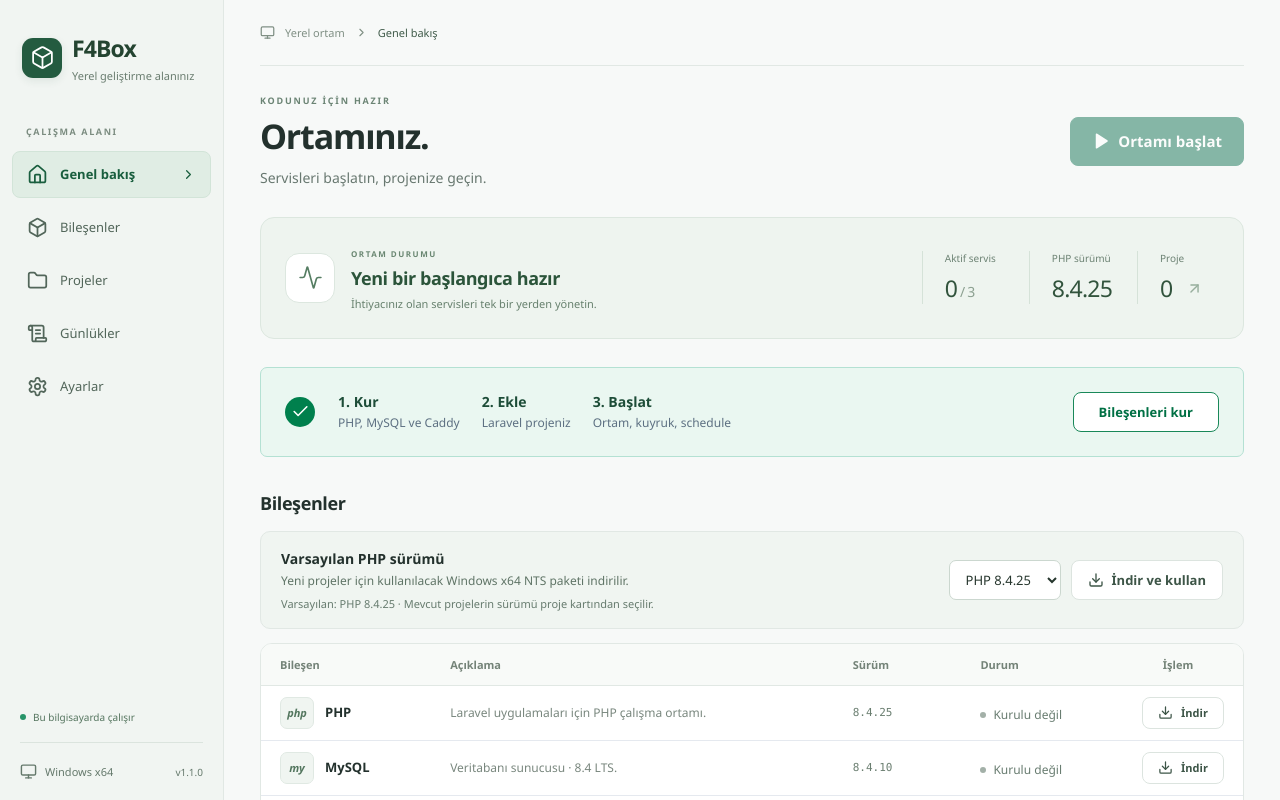
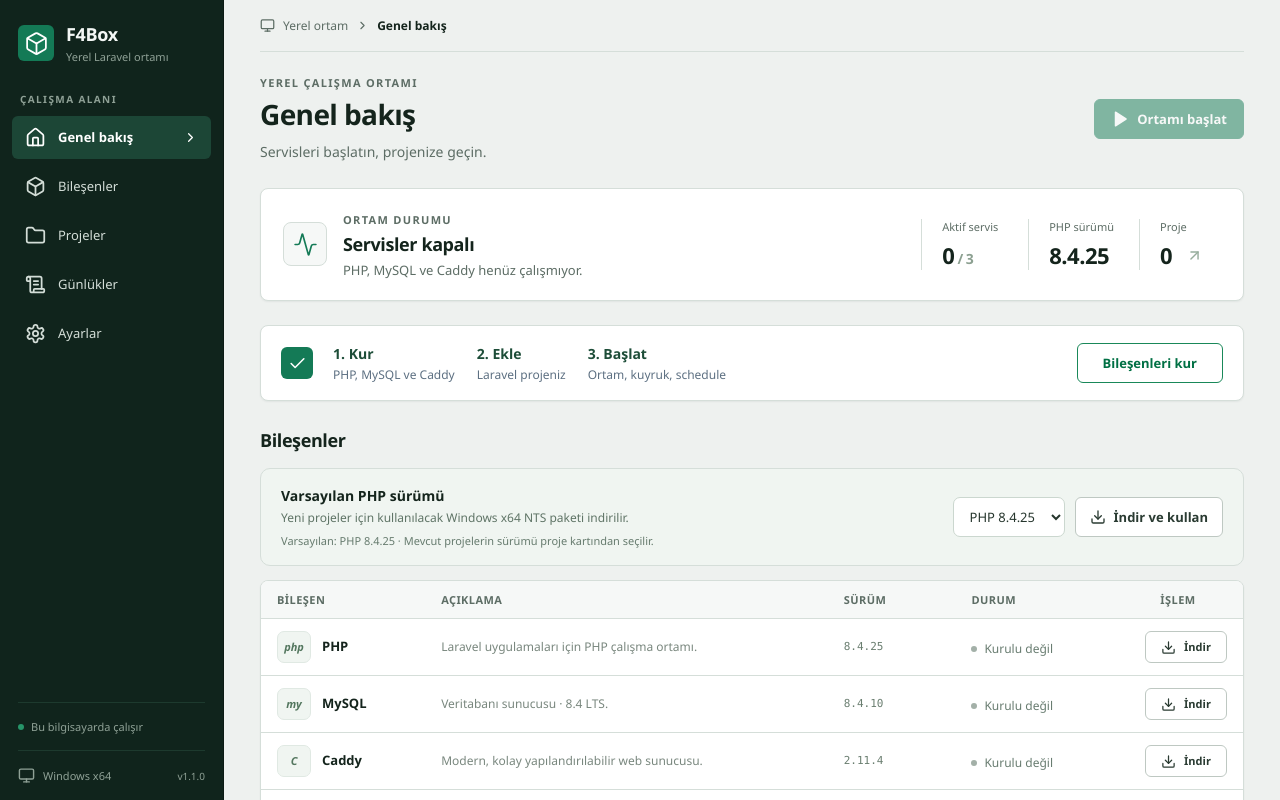
Before and after one commit to beyazitkolemen/serverbond-windows, a React (Vite) app: page / in a window 1280 px wide. Shown: the top 800 px of the page. Built offline with nearby package versions, Linux system fonts and the light colour scheme.

Commit message:
Adopt a corporate product surface for the desktop UI.
Introduce a tokenized palette, dark sidebar, quieter page titles, and
consistent cards so the workspace reads as an operations console.

Co-authored-by: Beyazıt Kölemen <bkolemen@gmail.com>

```diff
--- a/index.html
+++ b/index.html
@@ -3,7 +3,7 @@
   <head>
     <meta charset="UTF-8" />
     <meta name="viewport" content="width=device-width, initial-scale=1.0" />
-    <meta name="theme-color" content="#f1f5f2" />
+    <meta name="theme-color" content="#10241c" />
     <title>F4Box · Laravel geliştirme ortamı</title>
     <link rel="icon" type="image/svg+xml" href="/favicon.svg" />
   </head>
--- a/src/App.tsx
+++ b/src/App.tsx
@@ -22,14 +22,14 @@ import EnvironmentSummary from "./components/EnvironmentSummary";
 import { checkForAppUpdate, type UpdateInfo } from "./updates";
 
 const headings: Record<Page, [string, string]> = {
-  overview: ["Ortamınız.", "Servisleri başlatın, projenize geçin."],
-  packages: ["Bileşenler.", "PHP, MySQL ve web sunucusunu kurun veya onarın."],
+  overview: ["Genel bakış", "Servisleri başlatın, projenize geçin."],
+  packages: ["Bileşenler", "PHP, MySQL ve web sunucusunu kurun veya onarın."],
   projects: [
-    "Projeler.",
+    "Projeler",
     "Laravel ekleyin; PHP, kuyruk ve zamanlamayı karttan yönetin.",
   ],
-  logs: ["Günlükler.", "Kurulum, proje ve servis kayıtları."],
-  settings: ["Ayarlar.", "Portlar, PHP, Windows tercihleri ve güncellemeler."],
+  logs: ["Günlükler", "Kurulum, proje ve servis kayıtları."],
+  settings: ["Ayarlar", "Portlar, PHP, Windows tercihleri ve güncellemeler."],
 };
 
 export default function App() {
@@ -243,11 +243,7 @@ export default function App() {
       </div>
       <header className="page-header">
         <div>
-          <p className="eyebrow">
-            {page === "overview"
-              ? "KODUNUZ İÇİN HAZIR"
-              : "F4BOX / ÇALIŞMA ALANI"}
-          </p>
+          <p className="eyebrow">Yerel çalışma ortamı</p>
           <h1>{headings[page][0]}</h1>
           <p>{headings[page][1]}</p>
         </div>
--- a/src/components/EnvironmentSummary.tsx
+++ b/src/components/EnvironmentSummary.tsx
@@ -11,10 +11,10 @@ export default function EnvironmentSummary({ state }: { state: Snapshot }) {
   const status = issue
     ? "Ortamı kontrol edin"
     : ready
-      ? "Ortamınız çalışıyor"
+      ? "Ortam çalışıyor"
       : active
         ? "Servisler kısmen açık"
-        : "Yeni bir başlangıca hazır";
+        : "Servisler kapalı";
   return (
     <section
       className={`environment-summary ${ready && !issue ? "is-running" : ""}`}
@@ -32,7 +32,7 @@ export default function EnvironmentSummary({ state }: { state: Snapshot }) {
               ? "Bileşenlerdeki uyarıları inceleyin."
               : ready
                 ? "PHP, MySQL ve web sunucusu bağlantıya hazır."
-                : "İhtiyacınız olan servisleri tek bir yerden yönetin."}
+                : "PHP, MySQL ve Caddy henüz çalışmıyor."}
           </p>
         </div>
       </div>
--- a/src/components/Shell.tsx
+++ b/src/components/Shell.tsx
@@ -47,7 +47,7 @@ export function Shell({
           </div>
           <div className="brand-copy">
             <span>F4Box</span>
-            <p>Yerel geliştirme alanınız</p>
+            <p>Yerel Laravel ortamı</p>
           </div>
         </div>
         <p className="nav-caption">ÇALIŞMA ALANI</p>
--- a/src/styles.css
+++ b/src/styles.css
@@ -1,18 +1,38 @@
 :root {
   font-family: "Segoe UI Variable", "Segoe UI", system-ui, sans-serif;
-  color: #23312d;
-  background: #f7f9f8;
+  color: var(--ink);
+  background: var(--canvas);
   font-synthesis: none;
   text-rendering: optimizeLegibility;
   -webkit-font-smoothing: antialiased;
   font-weight: 400;
   font-size: 14px;
-  --accent: #157557;
-  --accent-dark: #105a43;
-  --muted: #687870;
-  --border: #e1e8e4;
-  --sidebar: #f1f5f2;
-  --radius: 10px;
+  --ink: #14241c;
+  --ink-soft: #2a3b32;
+  --muted: #5d6d65;
+  --faint: #7b8b83;
+  --canvas: #eef1ef;
+  --surface: #ffffff;
+  --surface-2: #f6f8f7;
+  --sidebar: #10241c;
+  --sidebar-text: #d3ddd7;
+  --sidebar-muted: #8fa196;
+  --sidebar-hover: #18352a;
+  --sidebar-active: #1c4636;
+  --accent: #147a56;
+  --accent-dark: #0e5d41;
+  --accent-soft: #e7f4ee;
+  --border: #d5ded9;
+  --border-strong: #bec8c2;
+  --danger: #b42318;
+  --danger-soft: #fef3f2;
+  --warning: #b54708;
+  --warning-soft: #fffaeb;
+  --success: #067647;
+  --radius: 8px;
+  --radius-sm: 6px;
+  --shadow-sm: 0 1px 2px rgb(16 36 28 / 6%);
+  --shadow-md: 0 10px 28px rgb(16 36 28 / 10%);
 }
 * {
   box-sizing: border-box;
@@ -40,7 +60,7 @@ input {
 button:focus-visible,
 input:focus-visible,
 pre:focus-visible {
-  outline: 2px solid #008653;
+  outline: 2px solid var(--accent);
 }
 button {
   transition:
@@ -72,14 +92,14 @@ button {
 input {
   min-width: 0;
   width: 100%;
-  border: 1px solid #cbd3dd;
-  border-radius: 6px;
-  padding: 11px 12px;
-  background: #fff;
-  color: #152029;
+  border: 1px solid var(--border-strong);
+  border-radius: var(--radius-sm);
+  padding: 10px 12px;
+  background: var(--surface);
+  color: var(--ink);
 }
 input:disabled {
-  background: #f5f7f9;
+  background: var(--surface-2);
 }
 label {
   display: block;
@@ -108,8 +128,8 @@ small {
   min-width: 224px;
   max-width: 224px;
   background: var(--sidebar);
-  color: #4c6055;
-  border-right: 1px solid var(--border);
+  color: var(--sidebar-text);
+  border-right: 1px solid #0b1a14;
   position: fixed;
   inset: 0 auto 0 0;
   display: flex;
@@ -117,22 +137,22 @@ small {
   z-index: 10;
 }
 .brand {
-  padding: 32px 22px 42px;
-  display: flex;
-  align-items: center;
-  gap: 10px;
+  padding: 22px 18px 28px;
+  display: flex;
+  align-items: center;
+  gap: 12px;
 }
 .brand > span {
-  font-size: 34px;
-  letter-spacing: -1px;
+  font-size: 20px;
+  letter-spacing: -0.4px;
   font-weight: 700;
-  color: #f5f7fa;
+  color: #f4f8f6;
   line-height: 1.15;
 }
 .brand p {
   font-size: 11px;
-  color: #6a7d70;
-  margin-top: 4px;
+  color: var(--sidebar-muted);
+  margin-top: 3px;
   white-space: nowrap;
 }
 .sidebar nav {
@@ -146,35 +166,35 @@ small {
   display: flex;
   gap: 12px;
   align-items: center;
-  padding: 12px 14px;
+  padding: 10px 12px;
   border: 1px solid transparent;
   background: transparent;
-  border-radius: 8px;
-  color: #52665a;
+  border-radius: var(--radius-sm);
+  color: var(--sidebar-text);
   text-align: left;
   font-size: 13px;
-  min-height: 44px;
+  min-height: 40px;
 }
 .nav-item:hover {
-  background: #e8eeea;
-  color: #183f2e;
+  background: var(--sidebar-hover);
+  color: #f3f8f5;
 }
 .nav-item.selected {
-  background: #e0ede4;
-  color: #195e3e;
-  border-color: #d2e4d8;
-  font-weight: 650;
+  background: var(--sidebar-active);
+  color: #fff;
+  border-color: transparent;
+  font-weight: 600;
 }
 .sidebar-footer {
-  margin: 0 20px;
-  padding: 20px 0;
-  border-top: 1px solid #dbe4de;
+  margin: 0 18px;
+  padding: 16px 0;
+  border-top: 1px solid #1d3a2e;
   display: flex;
   align-items: center;
   gap: 8px;
   white-space: nowrap;
   font-size: 11px;
-  color: #65796c;
+  color: var(--sidebar-muted);
 }
 .sidebar-footer i {
   height: 15px;
@@ -207,8 +227,8 @@ main {
 footer {
   border-top: 1px solid var(--border);
   background: transparent;
-  padding: 14px 36px;
-  color: #708177;
+  padding: 12px 36px;
+  color: var(--faint);
   font-size: 11px;
   text-align: right;
 }
@@ -216,14 +236,14 @@ footer {
   display: flex;
   align-items: center;
   justify-content: space-between;
-  gap: 25px;
-  margin: 28px 0;
+  gap: 24px;
+  margin: 22px 0 24px;
 }
 .page-header h1 {
-  font-size: 34px;
+  font-size: 28px;
   font-weight: 650;
-  line-height: 1.18;
-  letter-spacing: -1.2px;
+  line-height: 1.2;
+  letter-spacing: -0.6px;
   text-wrap: balance;
 }
 .page-header p {
@@ -237,13 +257,13 @@ footer {
   align-items: center;
   justify-content: center;
   gap: 8px;
-  border-radius: 8px;
+  border-radius: var(--radius-sm);
   border: 1px solid transparent;
-  padding: 11px 16px;
+  padding: 9px 14px;
   font-size: 13px;
   font-weight: 600;
   white-space: nowrap;
-  min-height: 40px;
+  min-height: 36px;
   text-decoration: none;
 }
 .button.primary {
@@ -256,26 +276,26 @@ footer {
   border-color: var(--accent-dark);
 }
 .button.secondary {
-  background: #fff;
-  border-color: #dce4df;
-  color: #3d5547;
+  background: var(--surface);
+  border-color: var(--border-strong);
+  color: var(--ink-soft);
 }
 .button.secondary:hover:not(:disabled) {
-  background: #f4f7f8;
-  border-color: #9caeb4;
+  background: var(--surface-2);
+  border-color: var(--border-strong);
 }
 .button.small {
-  font-size: 13px;
-  padding: 8px 14px;
-  min-height: 36px;
+  font-size: 12px;
+  padding: 6px 12px;
+  min-height: 32px;
 }
 .environment-button {
-  min-height: 49px;
-  padding: 13px 21px;
-  font-size: 15px;
+  min-height: 40px;
+  padding: 10px 16px;
+  font-size: 13px;
 }
 .button.danger-button {
-  background: #b33b3b;
+  background: var(--danger);
   color: white;
 }
 .icon-button {
@@ -302,19 +322,20 @@ footer {
 .setup-banner {
   display: flex;
   align-items: center;
-  gap: 23px;
-  padding: 19px 24px;
-  border: 1px solid #b4e1d3;
-  background: #eaf7f1;
-  border-radius: 7px;
-  margin-bottom: 31px;
-  min-height: 90px;
+  gap: 20px;
+  padding: 16px 20px;
+  border: 1px solid var(--border);
+  background: var(--surface);
+  border-radius: var(--radius);
+  box-shadow: var(--shadow-sm);
+  margin-bottom: 24px;
+  min-height: 76px;
 }
 .setup-icon {
-  width: 30px;
-  height: 30px;
-  border-radius: 50%;
-  background: #00804d;
+  width: 32px;
+  height: 32px;
+  border-radius: var(--radius-sm);
+  background: var(--accent);
   display: flex;
   align-items: center;
   justify-content: center;
@@ -352,8 +373,8 @@ footer {
   color: #5d7082;
 }
 .update-banner {
-  background: #eef4fb;
-  border-color: #c5d6ea;
+  background: var(--surface);
+  border-color: #c5d0e0;
 }
 .update-notes pre {
   margin: 12px 0 0;
@@ -439,9 +460,10 @@ section:last-child {
 }
 .table-wrap {
   border: 1px solid var(--border);
-  border-radius: 12px;
+  border-radius: var(--radius);
   overflow: auto;
-  background: #fff;
+  background: var(--surface);
+  box-shadow: var(--shadow-sm);
 }
 table {
   width: 100%;
@@ -451,16 +473,18 @@ table {
   font-size: 14px;
 }
 th {
-  font-weight: 600;
+  font-weight: 650;
   font-size: 11px;
-  background: #f8faf8;
-  color: #748378;
-  padding: 13px 19px;
+  letter-spacing: 0.04em;
+  text-transform: uppercase;
+  background: var(--surface-2);
+  color: var(--muted);
+  padding: 11px 16px;
   border-bottom: 1px solid var(--border);
 }
 td {
-  padding: 11px 19px;
-  border-bottom: 1px solid #e5e9ef;
+  padding: 12px 16px;
+  border-bottom: 1px solid var(--border);
   line-height: 1.5;
 }
 tbody tr:last-child td {
@@ -487,11 +511,11 @@ td:first-child {
   font-size: 12px;
 }
 .service-status.running {
-  color: #18704c;
-  background: #eff7f1;
-  border: 1px solid #dbeee0;
-  border-radius: 5px;
-  padding: 4px 8px;
+  color: var(--success);
+  background: var(--accent-soft);
+  border: 1px solid #c5dfd2;
+  border-radius: 999px;
+  padding: 3px 8px;
 }
 .status-dot {
   display: inline-block;
@@ -524,19 +548,19 @@ td:first-child {
   font-size: 13px;
 }
 .empty-state {
-  border: 1px dashed #cbd9d0;
-  border-radius: 12px;
+  border: 1px dashed var(--border-strong);
+  border-radius: var(--radius);
   min-height: 116px;
   display: flex;
   align-items: center;
   gap: 22px;
   padding: 24px 28px;
   text-align: left;
-  color: #7c9685;
-  background: #f3f7f4;
+  color: var(--muted);
+  background: var(--surface);
 }
 .empty-state h3 {
-  color: #344e3e;
+  color: var(--ink);
   margin: 0 0 6px;
   font-size: 15px;
 }
@@ -548,10 +572,10 @@ td:first-child {
 .console {
   font-family: "Cascadia Code", "Consolas", monospace;
   font-variant-numeric: tabular-nums;
-  background: #edf2ee;
-  color: #4a6353;
-  border: 1px solid #dde6df;
-  border-radius: 10px;
+  background: #f3f6f4;
+  color: var(--ink-soft);
+  border: 1px solid var(--border);
+  border-radius: var(--radius);
   white-space: pre-wrap;
   overflow-wrap: anywhere;
   overflow: auto;
@@ -603,13 +627,13 @@ td:first-child {
   display: flex;
   align-items: center;
   gap: 12px;
-  background: #edf7f2;
-  border: 1px solid #b9decb;
-  color: #276447;
-  border-radius: 7px;
-  padding: 11px 15px;
-  margin-bottom: 22px;
-  font-size: 14px;
+  background: var(--accent-soft);
+  border: 1px solid #c5dfd2;
+  color: #185339;
+  border-radius: var(--radius);
+  padding: 10px 14px;
+  margin-bottom: 20px;
+  font-size: 13px;
   line-height: 1.5;
   overflow-wrap: anywhere;
 }
@@ -617,9 +641,9 @@ td:first-child {
   flex: 1;
 }
 .notice.error {
-  background: #fff2f0;
-  border-color: #efc8c3;
-  color: #9b3c34;
+  background: var(--danger-soft);
+  border-color: #f0c8c4;
+  color: var(--danger);
 }
 .notice .icon-button {
   color: inherit;
@@ -633,9 +657,10 @@ td:first-child {
 }
 .project-list {
   border: 1px solid var(--border);
-  border-radius: 12px;
-  background: #fff;
+  border-radius: var(--radius);
+  background: var(--surface);
   overflow: hidden;
+  box-shadow: var(--shadow-sm);
 }
 .project-row {
   display: grid;
@@ -689,11 +714,12 @@ td:first-child {
 }
 .modal {
   width: min(540px, calc(100vw - 32px));
-  border: 1px solid #d7dee6;
-  border-radius: 12px;
-  padding: 27px;
-  box-shadow: 0 24px 90px #0b141633;
-  color: #17212b;
+  border: 1px solid var(--border);
+  border-radius: var(--radius);
+  padding: 24px;
+  box-shadow: var(--shadow-md);
+  color: var(--ink);
+  background: var(--surface);
 }
 .modal::backdrop {
   background: #101a2866;
@@ -764,11 +790,12 @@ td:first-child {
   max-width: 1060px;
 }
 .settings-section {
-  padding: 24px;
+  padding: 22px 24px;
   border: 1px solid var(--border);
-  border-radius: 12px;
-  background: #fff;
-  margin: 20px 0;
+  border-radius: var(--radius);
+  background: var(--surface);
+  margin: 16px 0;
+  box-shadow: var(--shadow-sm);
 }
 .settings-section:last-child {
   border-bottom: 1px solid var(--border);
@@ -1169,10 +1196,10 @@ td:first-child {
   display: grid;
   gap: 12px;
   margin-bottom: 2px;
-  padding: 15px 16px 16px;
-  border: 1px solid #e3eae5;
-  border-radius: 10px;
-  background: #fafcfb;
+  padding: 16px;
+  border: 1px solid var(--border);
+  border-radius: var(--radius);
+  background: var(--surface-2);
 }
 .project-jobs-panel > .section-note {
   margin-top: 0;
@@ -1190,10 +1217,10 @@ td:first-child {
 }
 .sidebar-update {
   margin-top: 12px;
-  border: 1px solid #c5d6ea;
-  background: #eef4fb;
-  color: #24527a;
-  border-radius: 8px;
+  border: 1px solid #2d5a46;
+  background: #1a3d2f;
+  color: #d7efe4;
+  border-radius: var(--radius-sm);
   padding: 8px 10px;
   font: inherit;
   font-size: 12px;
@@ -1290,9 +1317,10 @@ td:first-child {
   display: grid;
   gap: 10px;
   padding: 12px 14px 10px;
-  border: 1px solid #d7e0da;
-  border-radius: 10px;
-  background: #f4f7f5;
+  border: 1px solid var(--border);
+  border-radius: var(--radius);
+  background: var(--surface);
+  box-shadow: var(--shadow-sm);
 }
 .log-viewer.is-compact {
   padding: 10px 12px 8px;
@@ -1343,9 +1371,9 @@ td:first-child {
 .log-viewer-body {
   max-height: 320px;
   overflow: auto;
-  border: 1px solid #d5dfd8;
-  border-radius: 8px;
-  background: #eef3ef;
+  border: 1px solid var(--border);
+  border-radius: var(--radius-sm);
+  background: #f3f6f4;
 }
 .log-viewer.is-compact .log-viewer-body {
   max-height: 200px;
@@ -1377,10 +1405,10 @@ td:first-child {
   padding: 1px 14px 1px 0;
 }
 .log-viewer-lines li.is-error {
-  background: #f8eaea;
+  background: var(--danger-soft);
 }
 .log-viewer-lines li.is-warn {
-  background: #f7f1e3;
+  background: var(--warning-soft);
 }
 .log-line-no {
   color: #8a9b90;
@@ -1532,31 +1560,31 @@ td:first-child {
 .settings-tabs {
   display: flex;
   flex-wrap: wrap;
-  gap: 5px;
-  padding: 6px;
+  gap: 4px;
+  padding: 5px;
   border: 1px solid var(--border);
-  border-radius: 10px;
-  background: #edf2ee;
+  border-radius: var(--radius);
+  background: var(--surface);
   margin-bottom: 16px;
   position: sticky;
   top: 0;
   z-index: 3;
+  box-shadow: var(--shadow-sm);
 }
 .settings-tabs button {
-  padding: 9px 12px;
+  padding: 8px 12px;
   border: 1px solid transparent;
-  border-radius: 7px;
+  border-radius: var(--radius-sm);
   background: transparent;
-  color: #56645d;
+  color: var(--muted);
   cursor: pointer;
   font: inherit;
   font-size: 13px;
 }
 .settings-tabs button[aria-current] {
-  color: #20553b;
-  background: #fff;
-  border-color: #dfe8e2;
-  box-shadow: 0 2px 3px #304d3810;
+  color: var(--ink);
+  background: var(--accent-soft);
+  border-color: #c5dfd2;
   font-weight: 600;
 }
 .settings-fields {
@@ -1577,7 +1605,7 @@ td:first-child {
 .settings-fields label {
   display: block;
   font-size: 13px;
-  color: #46574c;
+  color: var(--ink-soft);
 }
 .settings-fields input:not([type="checkbox"]),
 .settings-fields select,
@@ -1585,10 +1613,10 @@ td:first-child {
   width: 100%;
   margin-top: 8px;
   padding: 10px 12px;
-  border: 1px solid #d4dfd8;
-  border-radius: 7px;
-  background: white;
-  color: #243b2d;
+  border: 1px solid var(--border-strong);
+  border-radius: var(--radius-sm);
+  background: var(--surface);
+  color: var(--ink);
   font: inherit;
 }
 .settings-fields textarea {
@@ -1632,10 +1660,11 @@ td:first-child {
   display: flex;
   gap: 10px;
   align-items: center;
-  border: 1px solid #dbe5de;
-  border-radius: 12px;
-  padding: 16px 20px;
-  background: #fff;
+  border: 1px solid var(--border);
+  border-radius: var(--radius);
+  padding: 12px 16px;
+  background: var(--surface);
+  box-shadow: var(--shadow-sm);
   position: sticky;
   bottom: 12px;
   z-index: 2;
@@ -1731,34 +1760,34 @@ td:first-child {
 .brand-mark {
   display: grid;
   place-items: center;
-  width: 40px;
-  height: 40px;
+  width: 36px;
+  height: 36px;
   flex-shrink: 0;
   color: #fff;
-  background: #245b40;
-  border-radius: 11px;
-  box-shadow: 0 3px 8px #23493317;
+  background: var(--accent);
+  border-radius: var(--radius-sm);
 }
 .brand-copy > span {
-  font-size: 23px;
-  letter-spacing: -0.9px;
+  font-size: 18px;
+  letter-spacing: -0.3px;
   font-weight: 700;
-  color: #244431;
+  color: #f4f8f6;
 }
 .nav-caption {
-  padding: 0 26px;
-  margin-bottom: 13px;
-  font-size: 9px;
+  padding: 0 20px;
+  margin-bottom: 10px;
+  font-size: 10px;
   font-weight: 650;
-  letter-spacing: 1.6px;
-  color: #7b8c80;
+  letter-spacing: 0.14em;
+  color: var(--sidebar-muted);
 }
 .nav-chevron {
   margin-left: auto;
 }
 .sidebar-note {
-  margin: auto 20px 18px;
+  margin: auto 18px 16px;
   padding: 16px 0 0;
+  border-top: 1px solid #1d3a2e;
 }
 .sidebar-note-title {
   font-size: 19px;
@@ -1777,9 +1806,9 @@ td:first-child {
   display: flex;
   align-items: center;
   gap: 7px;
-  font-size: 10px;
+  font-size: 11px;
   font-weight: 550;
-  color: #55755f;
+  color: var(--sidebar-muted);
 }
 .build-version {
   margin-left: auto;
@@ -1790,55 +1819,58 @@ td:first-child {
   align-items: center;
   justify-content: space-between;
   gap: 16px;
-  min-height: 66px;
+  min-height: 52px;
   border-bottom: 1px solid var(--border);
 }
 .breadcrumb {
   display: flex;
   align-items: center;
-  gap: 10px;
+  gap: 8px;
+  font-size: 12px;
+  color: var(--muted);
+}
+.breadcrumb strong {
+  font-weight: 600;
+  color: var(--ink);
+}
+.toolbar-button {
+  display: flex;
+  align-items: center;
+  gap: 6px;
+  font-size: 12px;
+  color: var(--muted);
+  border: 1px solid transparent;
+  background: transparent;
+  border-radius: var(--radius-sm);
+  padding: 6px 8px;
+}
+.toolbar-button:hover {
+  background: var(--surface-2);
+  border-color: var(--border);
+}
+.page-header p.eyebrow {
+  margin: 0 0 6px;
   font-size: 11px;
-  color: #809085;
-}
-.breadcrumb strong {
-  font-weight: 550;
-  color: #415c4b;
-}
-.toolbar-button {
-  display: flex;
-  align-items: center;
-  gap: 6px;
-  font-size: 11px;
-  color: #657b6d;
-  border: 0;
-  background: transparent;
-  border-radius: 6px;
-  padding: 8px;
-}
-.toolbar-button:hover {
-  background: #e9f0eb;
-}
-.page-header p.eyebrow {
-  margin: 0 0 8px;
-  font-size: 9px;
   font-weight: 650;
-  letter-spacing: 1.8px;
-  color: #6b8474;
+  letter-spacing: 0.12em;
+  text-transform: uppercase;
+  color: var(--muted);
 }
 .environment-summary {
-  border: 1px solid #dce7df;
-  border-radius: 14px;
-  background: #eef4ef;
-  padding: 24px;
-  margin-bottom: 28px;
+  border: 1px solid var(--border);
+  border-radius: var(--radius);
+  background: var(--surface);
+  padding: 20px 22px;
+  margin-bottom: 24px;
   display: flex;
   align-items: center;
   justify-content: space-between;
   gap: 22px;
+  box-shadow: var(--shadow-sm);
 }
 .environment-summary.is-running {
-  background: #eaf4ed;
-  border-color: #d1e6d8;
+  background: var(--surface);
+  border-color: #b7d4c4;
 }
 .environment-summary-copy {
   display: flex;
@@ -1848,35 +1880,35 @@ td:first-child {
 .summary-symbol {
   display: grid;
   place-items: center;
-  width: 50px;
-  height: 50px;
+  width: 44px;
+  height: 44px;
   flex-shrink: 0;
-  background: #fff;
-  color: #557d62;
-  border: 1px solid #dce7df;
-  border-radius: 14px;
+  background: var(--surface-2);
+  color: var(--accent);
+  border: 1px solid var(--border);
+  border-radius: var(--radius);
 }
 .is-running .summary-symbol {
-  background: #28754e;
-  border-color: #28754e;
+  background: var(--accent);
+  border-color: var(--accent);
   color: #fff;
 }
 .summary-kicker {
-  font-size: 8px;
+  font-size: 11px;
   font-weight: 650;
-  letter-spacing: 1.5px;
-  color: #6a8772;
+  letter-spacing: 0.12em;
+  color: var(--muted);
 }
 .environment-summary h2 {
   font-size: 18px;
-  margin-top: 5px;
-  color: #2b543a;
+  margin-top: 4px;
+  color: var(--ink);
 }
 .environment-summary p {
-  font-size: 11px;
-  color: #67816e;
-  line-height: 1.7;
-  margin-top: 5px;
+  font-size: 13px;
+  color: var(--muted);
+  line-height: 1.55;
+  margin-top: 4px;
 }
 .environment-metrics {
   display: flex;
@@ -1884,22 +1916,22 @@ td:first-child {
   margin: 0;
 }
 .environment-metrics > div {
-  border-left: 1px solid #d5e2d8;
-  padding-left: 22px;
+  border-left: 1px solid var(--border);
+  padding-left: 20px;
   min-width: 82px;
 }
 .environment-metrics dt {
-  font-size: 10px;
-  color: #6c8273;
-  margin-bottom: 7px;
+  font-size: 11px;
+  color: var(--muted);
+  margin-bottom: 6px;
 }
 .environment-metrics dd {
-  font-size: 23px;
-  font-weight: 550;
-  letter-spacing: -0.8px;
+  font-size: 22px;
+  font-weight: 600;
+  letter-spacing: -0.5px;
   font-variant-numeric: tabular-nums;
   margin: 0;
-  color: #31533c;
+  color: var(--ink);
   white-space: nowrap;
 }
 .environment-metrics dd span {
@@ -2002,8 +2034,8 @@ tbody tr:hover {
   transition: transform 150ms ease;
 }
 .setting-toggle input[type="checkbox"]:checked {
-  background: #21724e;
-  border-color: #21724e;
+  background: var(--accent);
+  border-color: var(--accent);
 }
 .setting-toggle input[type="checkbox"]:checked::before {
   transform: translateX(13px);
@@ -2015,7 +2047,7 @@ button:active:not(:disabled) {
   transform: translateY(1px);
 }
 :is(button, input, select, textarea, a):focus-visible {
-  outline: 2px solid #157557;
+  outline: 2px solid var(--accent);
   outline-offset: 3px;
 }
 .skip-link {
@@ -2068,7 +2100,7 @@ button:active:not(:disabled) {
 @media (max-width: 540px) {
   .workspace-toolbar {
     align-items: flex-start;
-    padding: 14px 0;
+    padding: 12px 0;
     flex-direction: column;
     gap: 10px;
   }
```
Also changed, not shown: 1 other file (tests, documents, lock files or other folders).
